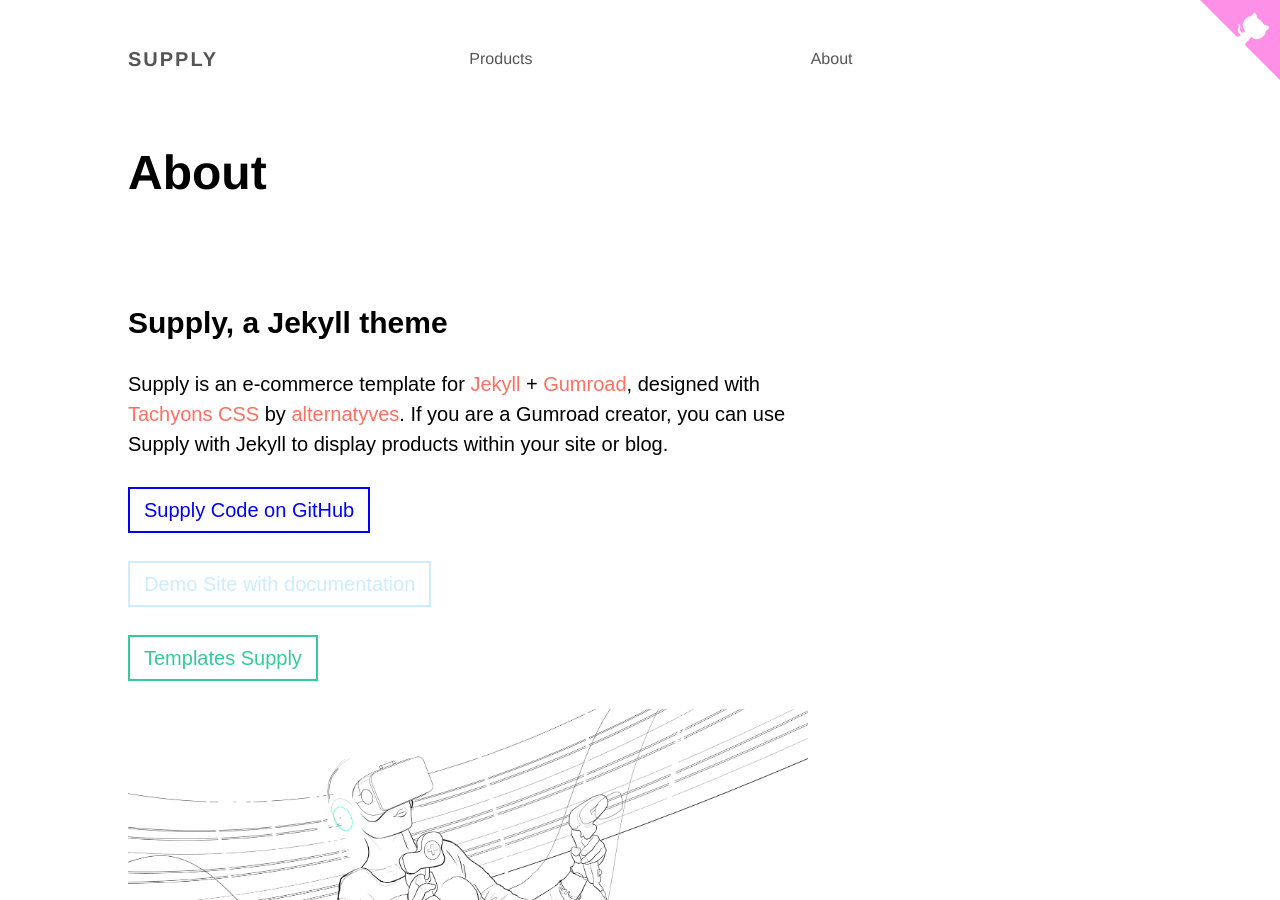
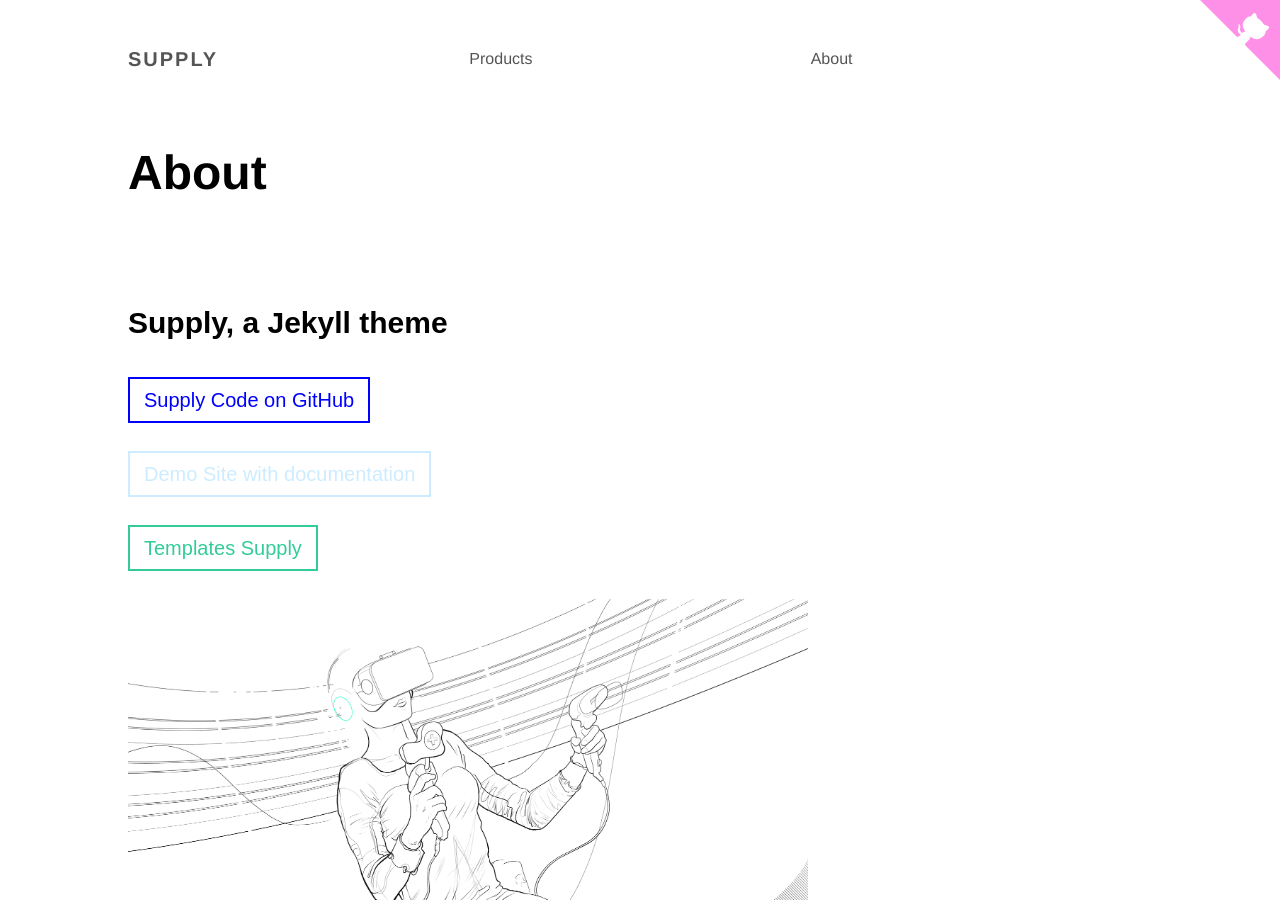
Before and after one commit to NicoleMRandazzo/nicolemrandazzo.github.io, a Jekyll site: the page built from _pages/about.md, in a window 1280 px wide and 900 px high. Built offline with Jekyll 4.4.1, drawn with Linux system fonts in a browser that asks for light colours.

Commit message:
Update about.md

```diff
--- a/_pages/about.md
+++ b/_pages/about.md
@@ -6,8 +6,6 @@ text-button: I demand Supply!
 last_modified_at: 2025-06-22
 ---
 ## Supply, a Jekyll theme
-Supply is an e-commerce template for [Jekyll](https://jekyllrb.com/) + [Gumroad](https://gumroad.com), designed with [Tachyons CSS](https://github.com/tachyons-css/tachyons) by [alternatyves](https://alternatyves.com/).
-If you are a Gumroad creator, you can use Supply with Jekyll to display products within your site or blog.
 
 [Supply Code on GitHub](https://github.com/YJPL/Supply/){: .btn .btn-outline--secondary }
 
@@ -17,8 +15,6 @@ If you are a Gumroad creator, you can use Supply with Jekyll to display products
 
 
 <a href="https://gum.co/supply" class="no-underline pv2 grow db"><img class="w-100" src="/images/templates/jekyll/Supply-temp.png"></a>
-
-{% include gumroad-overlay.html id="supply" %}
 
 Find more [templates, themes, and Jekyll tutorials](https://jekyllrb.com/resources/).
 
```
